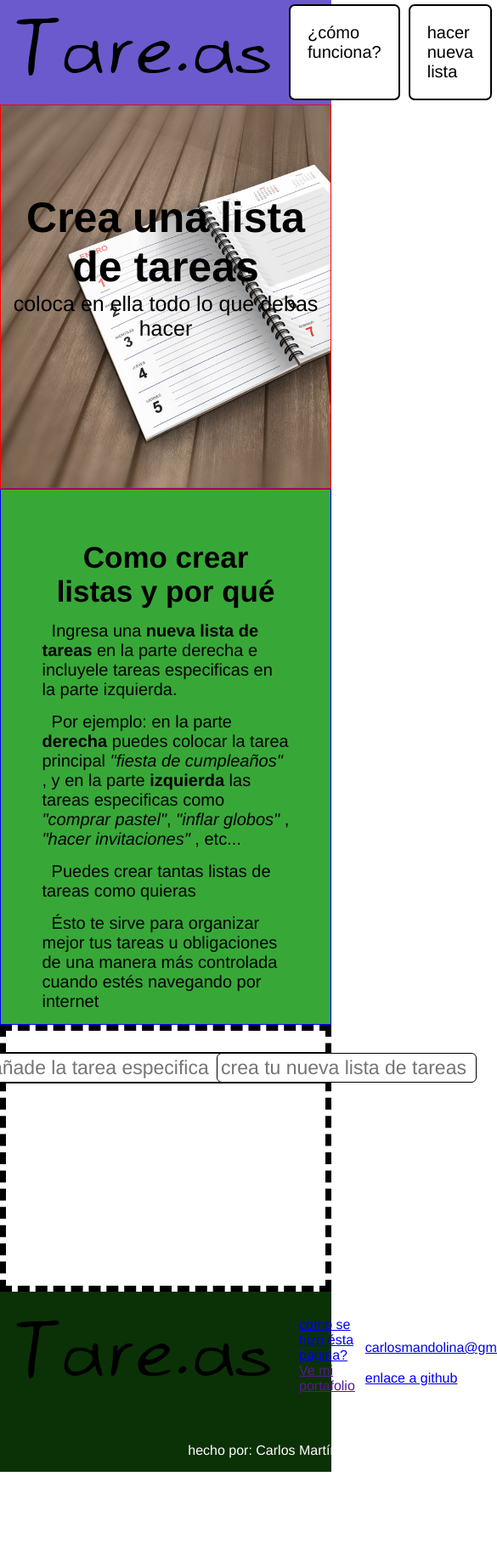
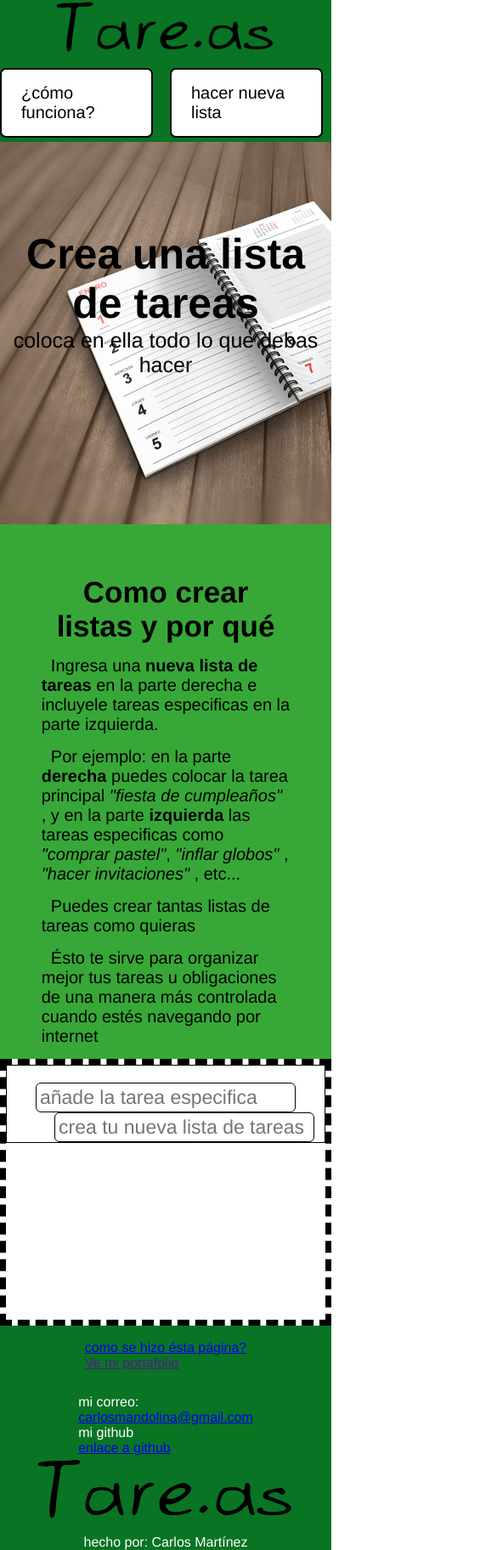
Before and after one commit to carlosEdua/tare.as, a plain HTML site: page index.html in a window 390 px wide. Shown: the top 1824 px of the page at 85% size, 585 px wide, since content can reach past the window. Before the commit the page ends 1732 px from the top, so only its background shows below. Drawn offline with Linux system fonts and the light colour scheme.

Commit message:
responsive listo

```diff
--- a/css/app.css
+++ b/css/app.css
@@ -14,8 +14,9 @@ header{
     justify-content: space-between;
     align-items: center;
     height: auto;
-    /* background: rgb(9, 116, 36); */
-    background: slateblue;
+    background: rgb(9, 116, 36);
+    /* background: #6a5acd; */
+
 }
 nav{
     display: flex;
@@ -42,7 +43,6 @@ header a{
 /* portada sencilla */
 
 .descripcion{
-    border: 1px solid red;
     text-align: center;
     height: 450px;
     display: flex;
@@ -67,12 +67,12 @@ header a{
 /* como funciona */
 
 .funcionalidad{
-    border: 1px solid blue;
     display: flex;
     flex-direction: column;
     align-items: center;
     padding: 15px 0;
     min-height: 420px;
+    height: 100vh;
     background: rgb(55, 168, 55);
 }
 
@@ -113,9 +113,6 @@ header a{
     justify-items: center;
 }
 
-.listasPrincipales,.abuelo{
-    overflow: auto;
-}
 
 .tarea.complete{
     background: rgba(0, 0, 255, 0.356);
@@ -183,7 +180,7 @@ ul{
 }
 /* footer */
 footer{
-    background: rgb(11, 49, 6);
+    background: rgb(9, 116, 36);
     color: white;
     display: grid;
     grid-template-columns: repeat(3,1fr);
@@ -210,3 +207,118 @@ footer{
 /* footer:nth-of-type(1){
     align-items: flex-end;
 } */
+
+
+/* responsive ==========================================================
+========================================================================
+======================================================================== */
+
+/* tablets 800px */
+@media screen and (max-width: 800px){
+
+    /* header{
+    display: grid;
+    grid-template-columns: repeat(2,1fr);
+    grid-template-areas: "imagenHeader imagenHeader";
+    grid-gap: 10px;
+    justify-items: center;
+    }
+    header nav{
+        display: grid;
+        grid-template-columns: repeat(2,1fr);
+        grid-template-areas: "izqBoton derBoton";
+
+    } */
+
+            header{
+                display: flex;
+                flex-direction: column;
+
+            }
+    .imagenHeader{
+        display: grid;
+        grid-template-columns: 1fr 1fr;
+        grid-template-areas: "logo logo";
+    }
+    .logo{
+        grid-area: logo;
+        width: 290px;
+    }
+    .navegacionHeader{
+        display: grid;
+        grid-template-columns: repeat(2,1fr);
+        grid-template-areas: "izqBoton derBoton";
+        grid-gap: 10px;
+        justify-items: center;
+    }
+    .izqBoton{
+        grid-area: izqBoton;
+        padding: 16px 23px;
+
+    }
+    .derBoton{
+        grid-area: derBoton;
+        padding: 16px 23px;
+    }
+
+}
+
+/* telefonos y pantallas de 670px para abajo =========================*/
+
+@media screen and (max-width: 677px){
+
+.funcionalidad{
+    height: auto;
+}
+
+.contenedorPrincipal{
+    position: relative;
+    display: block;
+    margin-top: 0;
+}
+
+.listasPrincipales{
+    top: 0;
+    /* left: -100%; */
+    bottom: 0;
+    width: 70%;
+    /* position: absolute; */
+    transition: .4s;
+
+}
+    .abuelo input{
+    margin-top: 20px;
+    }
+#comenzar{
+    position: relative;
+}
+
+
+footer{
+    grid-template-columns: 1fr;
+    grid-template-rows: repeat(3,70px);
+    grid-gap: 12px;
+    justify-items: center;
+    align-items: center;
+    grid-template-areas: "descripcion-footer"
+                         "contacto"
+                         "imagen"
+                         "coR";
+
+}
+.imagen{
+ grid-area: imagen;
+}
+.descripcion-footer{
+    grid-area: descripcion-footer;
+}
+.contacto{
+    grid-area: contacto;
+}
+.coR{
+    grid-area: coR;
+}
+
+
+
+}
--- a/index.html
+++ b/index.html
@@ -10,11 +10,13 @@
 <body>
 
 <header>
-   <img src="images/logo.png" alt="logotipo">
-    <nav>
+    <div class="imagenHeader">
+        <img src="images/logo.png" alt="logotipo" class="logo" >
+    </div>
+    <nav class="navegacionHeader">
 
-            <a href="#funcionalidad">¿cómo funciona?</a>
-            <a href="#comenzar">hacer nueva lista</a>
+            <a class="izqBoton" href="#funcionalidad">¿cómo funciona?</a>
+            <a class="derBoton" href="#comenzar">hacer nueva lista</a>
 
     </nav>
 </header>
```
